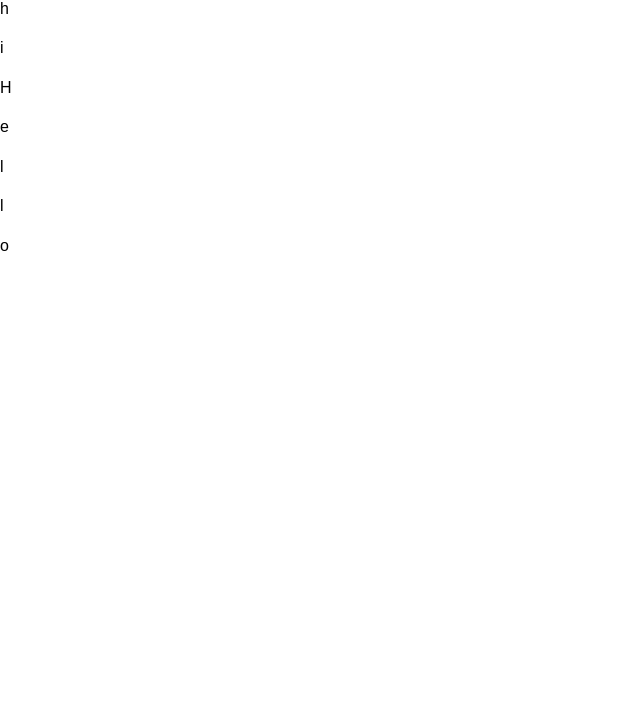
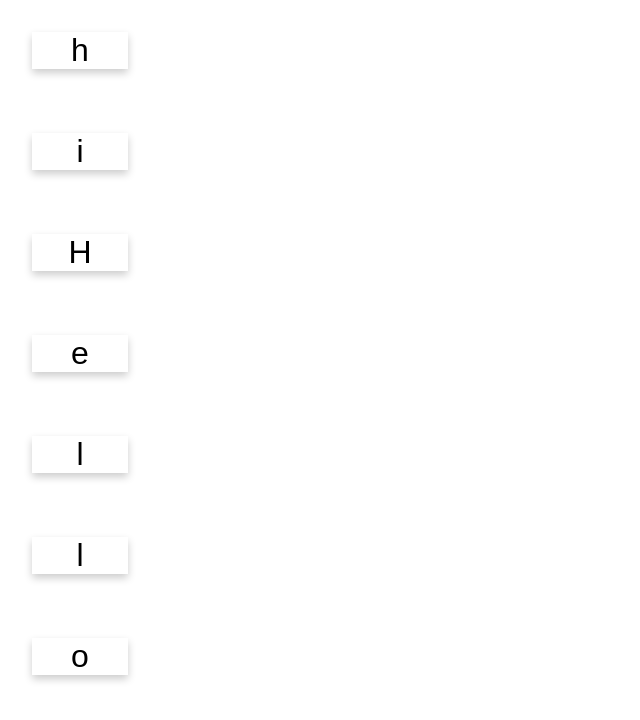
Before and after one commit to doaqdoa/lab3, a React (Create React App) app in the folder card-game/: page / in a window 1280 px wide. Shown: the top 720 px of the page, without its empty margins (0-640 px from the left). Built offline with nearby package versions, Linux system fonts and the light colour scheme.

Commit message:
Add class done

```diff
--- a/card-game/src/App.css
+++ b/card-game/src/App.css
@@ -1,6 +1,6 @@
 .App {
   text-align: center;
-}
+  }
 
 .App-logo {
   animation: App-logo-spin infinite 20s linear;
@@ -29,6 +29,7 @@
  box-shadow: 0 4px 8px 0 rgba(0,0,0,0.2);
  margin: 1em;
  user-select: none;
+vertical-align: 0%;
 }
 
 
--- a/card-game/src/App.js
+++ b/card-game/src/App.js
@@ -1,6 +1,5 @@
 import React, { Component } from 'react';
 import CharacterCard from './CharacterCard';
-
 import './App.css';
 const word = "Hello";
 
--- a/card-game/src/CharacterCard.js
+++ b/card-game/src/CharacterCard.js
@@ -1,15 +1,17 @@
 import React, { Component } from 'react';
-import card from './App.css';
 
-export default class CharacterCard extends Component {
+
+
+
+export default class CharacterCard  extends Component {
     render(){
     return (
 
 
-    <div>{this.props.value}
+    <div>
 
+        <span className="card">{this.props.value} </span>
 
-          <h1 className={card}></h1>
 
 
           </div>
```
